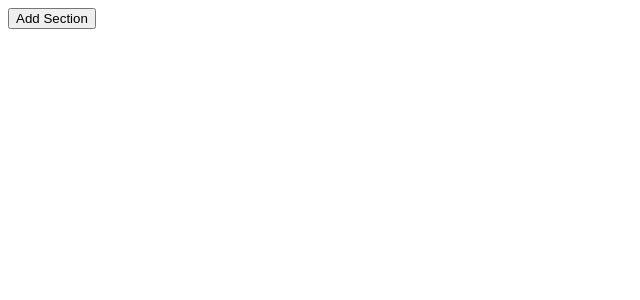
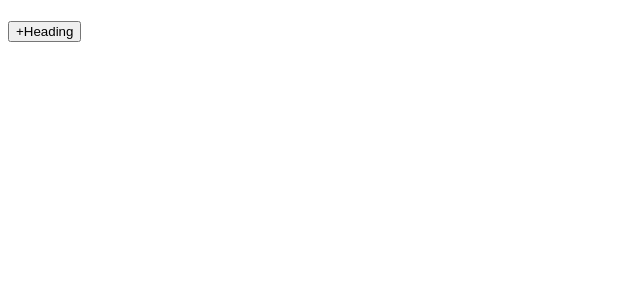
Before and after one commit to raghupalash/write, a React app in the folder write/frontend/: page / in a window 1280 px wide. Shown: the top 300 px of the page, without its empty margins (0-640 px from the left). Built offline with nearby package versions, Linux system fonts and the light colour scheme; the HTML template or start-up script is replaced by a standard one.

Commit message:
Add Heading feature is now working completly, yay!

```diff
--- a/write/frontend/src/components/App.js
+++ b/write/frontend/src/components/App.js
@@ -15,15 +15,8 @@ class App extends Component {
 	}
 
 	render() {
-		// If heading not present then renders '+heading' btn otherwise renders '+section'
-		let isheading = false;
-		if(this.state.heading !== '') {
-			isheading = true;
-		}
 		return (
 			<div>
-				{isheading
-					?
 				<div className="container">
 					<h1>{this.state.heading}</h1>
 					<div>
@@ -35,16 +28,24 @@ class App extends Component {
 							</div>)
 						})}
 					</div>
-							<SectionForm dataToApp={this.dataSectionForm} forHeading={false}/>
+					{this.state.heading !== ''
+						?
+						<SectionForm dataToApp={this.dataSectionForm} wantText={true}/>
+						:
+						<SectionForm dataToApp={this.dataSectionForm} wantText={false}/>
+					}
 				</div>
-					:
-						<div className="container"><SectionForm dataToApp={this.dataSectionForm} forHeading={true}/></div>
-				}
 			</div>
 		);
 	}
 
 	dataSectionForm = data => {
+		// Let's see if it's only heading or if it's a section
+		if (data.paragraph === '') {
+			this.setState({
+				heading: data.heading,
+			})
+		} else {
 			let sections = this.state.sections
 			sections.push(data);
 
@@ -52,6 +53,7 @@ class App extends Component {
 				sections: sections,
 			})
 			console.log(this.state.sections);
+		}
 	}
 }
 
--- a/write/frontend/src/components/SectionForm.js
+++ b/write/frontend/src/components/SectionForm.js
@@ -30,6 +30,8 @@ class SectionForm extends Component {
 								<label htmlFor="section-heading">Heading</label>
 								<input id="section-heading" onChange={this.updateResponse} className="form-control" placeholder="Heading"></input>
 							</div>
+							{this.props.wantText &&
+								<div>
 									<div className="form-group">
 										<label htmlFor="heading-size">Heading size</label>
 										<select id="heading-size" className="form-control" onChange={this.updateResponse}>
@@ -42,11 +44,22 @@ class SectionForm extends Component {
 										<label htmlFor="section-text">Text</label>
 										<textarea id="section-text" onChange={this.updateResponse} className="form-control" placeholder="Text"></textarea>
 									</div>
+								</div>
+							}
 							<button onClick={this.newSection} id="section-save" className="btn btn-primary">Save</button>
 						</form>
 					</div>
 
-					: <button id="add-section" onClick={this.newSection} className="btn btn-primary">Add Section</button>
+					:
+					<div>
+						{this.props.wantText
+							?
+							<button id="add-section" onClick={this.newSection} className="btn btn-primary">+Section</button>
+
+							:
+							<button id="add-heading" onClick={this.newSection} className="btn btn-primary">+Heading</button>
+						}
+					</div>
 				}
 			</div>
 		)
@@ -82,8 +95,14 @@ class SectionForm extends Component {
 
 	updateResponse = event => {
 		if (event.target.id === "section-heading") {
+			// For size of the main heading
+			let headingSize = this.state.headingChosen;
+			if(!this.props.wantText) {
+				headingSize = 'h1';
+			}
 			this.setState({
 				draftHeading: event.target.value,
+				headingChosen: headingSize, // Don't seem very great design
 			})
 		} else if (event.target.id === "heading-size") {
 			this.setState({
```
Also changed, not shown: write/frontend/static/frontend/main.js. Lines whose indentation alone changed are shown as unchanged.
